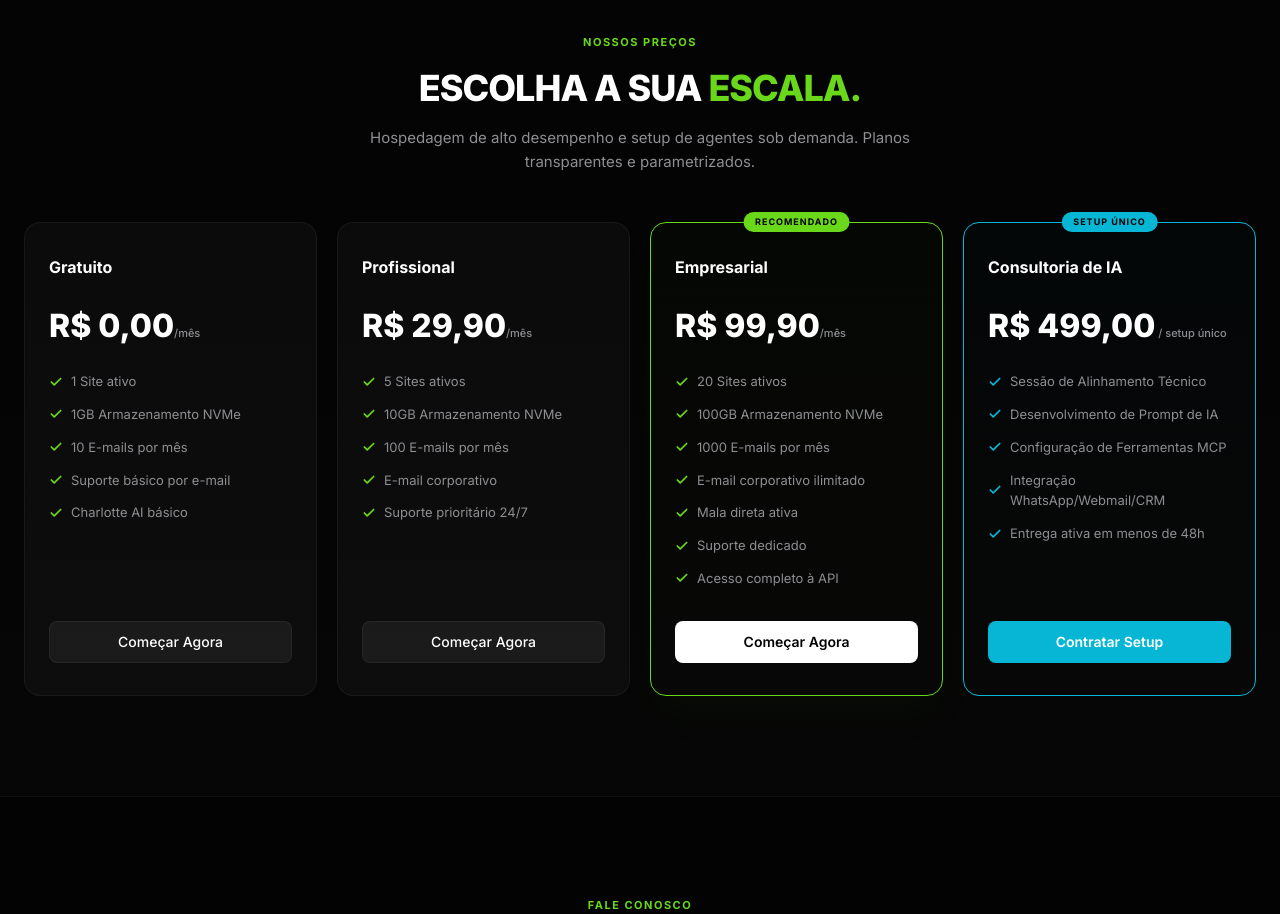
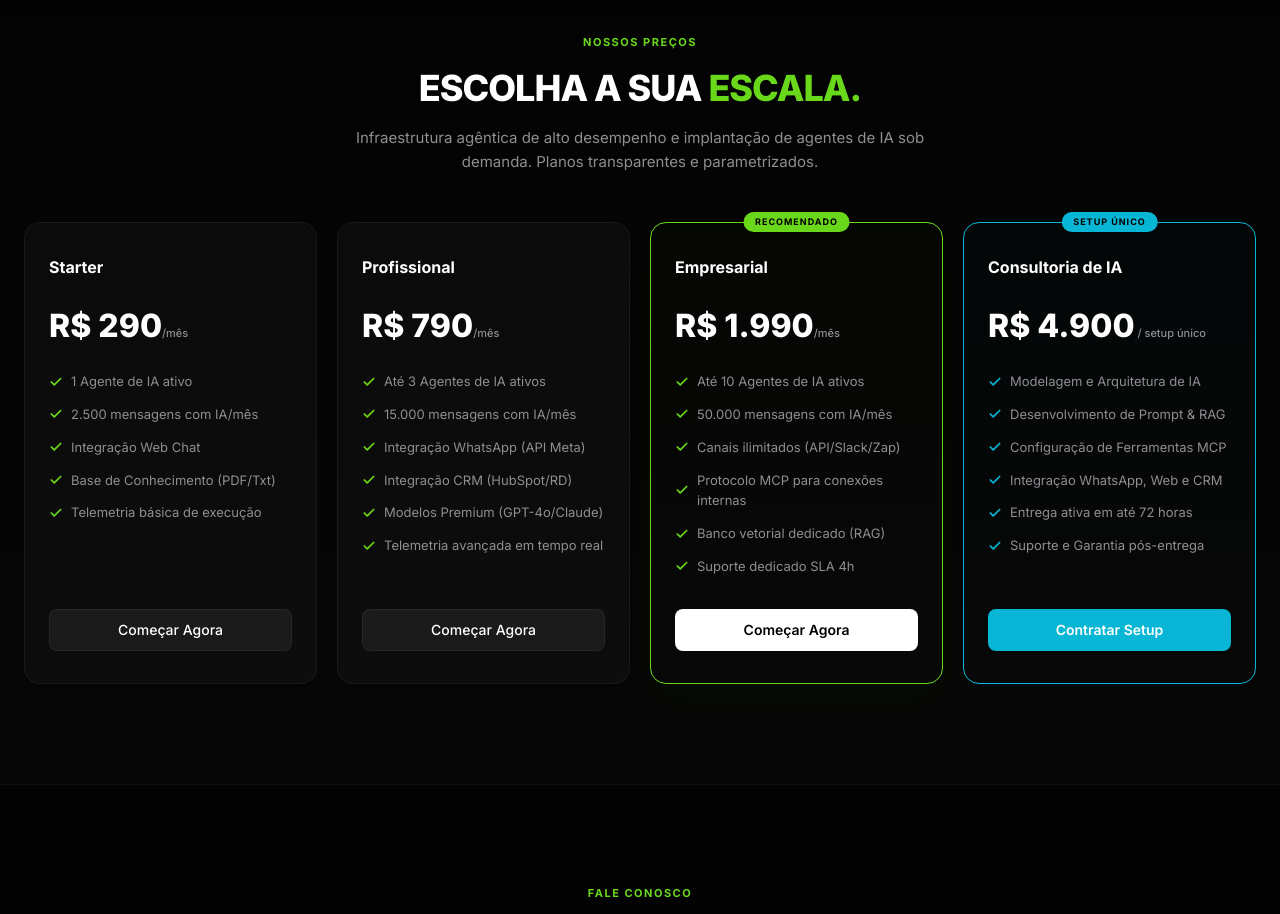
Before and after one commit to igordev99/iagentic-site, a React (Vite) app: page / in a window 1280 px wide. Shown: the part 5640-6554 px from the top of the page. Built offline with nearby package versions, Linux system fonts and the light colour scheme.

Commit message:
design: update pricing plans and setup values to reflect premium B2B AI Agent market standards (R$ 290 - R$ 4.900)

```diff
--- a/src/components/AgentSetupModal.jsx
+++ b/src/components/AgentSetupModal.jsx
@@ -279,7 +279,7 @@ export default function AgentSetupModal({ isOpen, onClose }) {
         {step === 4 && (
           <div className="setup-step">
             <h3>Conclua seu Cadastro</h3>
-            <p className="setup-step-desc">Defina sua senha de acesso ao painel e efetue o pagamento da taxa de setup de R$ 499,00.</p>
+            <p className="setup-step-desc">Defina sua senha de acesso ao painel e efetue o pagamento da taxa de setup de R$ 4.900,00.</p>
 
             <form onSubmit={handlePaymentSubmit} className="auth-form" style={{ gap: '20px' }}>
               <div className="form-group">
@@ -312,7 +312,7 @@ export default function AgentSetupModal({ isOpen, onClose }) {
                 </div>
               ) : (
                 <div style={{ background: '#0a0a0a', padding: '16px', borderRadius: '12px', border: '1px solid var(--border)', fontSize: '13px', color: 'var(--muted)' }}>
-                  Cartão de crédito selecionado. O débito de R$ 499,00 será processado com segurança via Stripe.
+                  Cartão de crédito selecionado. O débito de R$ 4.900,00 será processado com segurança via Stripe.
                 </div>
               )}
 
--- a/src/components/ConsultoriaView.jsx
+++ b/src/components/ConsultoriaView.jsx
@@ -75,7 +75,7 @@ export default function ConsultoriaView({ setSetupOpen }) {
         </div>
         <div className="mcp-metric-item">
           <span className="pulse-dot orange"></span>
-          <span>Setup Único: <strong>R$ 499</strong> (Sem mensalidade inicial)</span>
+          <span>Setup Único: <strong>R$ 4.900</strong> (Sem mensalidade inicial)</span>
         </div>
       </div>
 
@@ -144,7 +144,7 @@ export default function ConsultoriaView({ setSetupOpen }) {
           <div className="jornada-card">
             <div className="jornada-num">02</div>
             <h3>CHECKOUT E CADASTRO</h3>
-            <p>Realize o pagamento único da taxa de Setup (R$ 499,00) via Pix e crie sua senha de acesso ao painel corporativo.</p>
+            <p>Realize o pagamento único da taxa de Setup (R$ 4.900,00) via Pix e crie sua senha de acesso ao painel corporativo.</p>
           </div>
           <div className="jornada-card">
             <div className="jornada-num">03</div>
--- a/src/components/PricingPlans.jsx
+++ b/src/components/PricingPlans.jsx
@@ -2,57 +2,58 @@ import React from 'react';
 
 const PLANS = [
   {
-    name: "Gratuito",
-    price: "R$ 0,00",
+    name: "Starter",
+    price: "R$ 290",
     period: "/mês",
     type: "free",
     features: [
-      "1 Site ativo",
-      "1GB Armazenamento NVMe",
-      "10 E-mails por mês",
-      "Suporte básico por e-mail",
-      "Charlotte AI básico"
+      "1 Agente de IA ativo",
+      "2.500 mensagens com IA/mês",
+      "Integração Web Chat",
+      "Base de Conhecimento (PDF/Txt)",
+      "Telemetria básica de execução"
     ]
   },
   {
     name: "Profissional",
-    price: "R$ 29,90",
+    price: "R$ 790",
     period: "/mês",
     type: "pro",
     features: [
-      "5 Sites ativos",
-      "10GB Armazenamento NVMe",
-      "100 E-mails por mês",
-      "E-mail corporativo",
-      "Suporte prioritário 24/7"
+      "Até 3 Agentes de IA ativos",
+      "15.000 mensagens com IA/mês",
+      "Integração WhatsApp (API Meta)",
+      "Integração CRM (HubSpot/RD)",
+      "Modelos Premium (GPT-4o/Claude)",
+      "Telemetria avançada em tempo real"
     ]
   },
   {
     name: "Empresarial",
-    price: "R$ 99,90",
+    price: "R$ 1.990",
     period: "/mês",
     type: "enterprise",
     features: [
-      "20 Sites ativos",
-      "100GB Armazenamento NVMe",
-      "1000 E-mails por mês",
-      "E-mail corporativo ilimitado",
-      "Mala direta ativa",
-      "Suporte dedicado",
-      "Acesso completo à API"
+      "Até 10 Agentes de IA ativos",
+      "50.000 mensagens com IA/mês",
+      "Canais ilimitados (API/Slack/Zap)",
+      "Protocolo MCP para conexões internas",
+      "Banco vetorial dedicado (RAG)",
+      "Suporte dedicado SLA 4h"
     ]
   },
   {
     name: "Consultoria de IA",
-    price: "R$ 499,00",
+    price: "R$ 4.900",
     period: " / setup único",
     type: "consulting",
     features: [
-      "Sessão de Alinhamento Técnico",
-      "Desenvolvimento de Prompt de IA",
+      "Modelagem e Arquitetura de IA",
+      "Desenvolvimento de Prompt & RAG",
       "Configuração de Ferramentas MCP",
-      "Integração WhatsApp/Webmail/CRM",
-      "Entrega ativa em menos de 48h"
+      "Integração WhatsApp, Web e CRM",
+      "Entrega ativa em até 72 horas",
+      "Suporte e Garantia pós-entrega"
     ]
   }
 ];
@@ -67,7 +68,7 @@ export default function PricingPlans({ setSetupOpen }) {
           </p>
           <h2 style={{ textTransform: 'uppercase' }}>Escolha a sua <em>Escala.</em></h2>
           <p style={{ color: 'var(--muted)', marginTop: '8px', fontSize: '15px' }}>
-            Hospedagem de alto desempenho e setup de agentes sob demanda. Planos transparentes e parametrizados.
+            Infraestrutura agêntica de alto desempenho e implantação de agentes de IA sob demanda. Planos transparentes e parametrizados.
           </p>
         </div>
 
```
